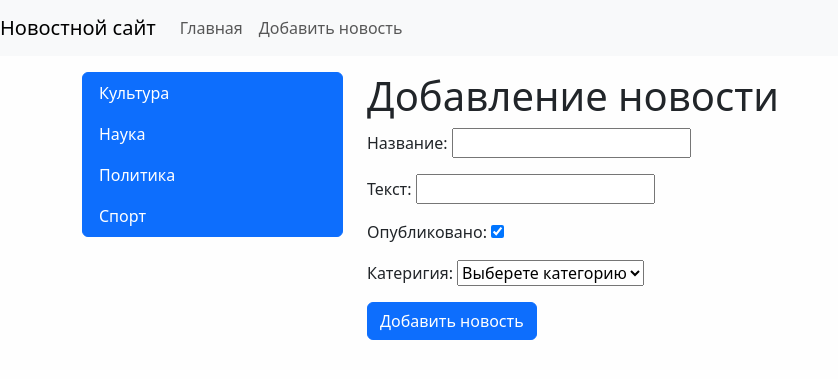
After one commit to DmitryBruner/news_project, a Django app: page /news/add_news/ in a window 1280 px wide. The commit adds this page. Shown: the top 379 px of the page, without its empty margins (0-838 px from the left). Run offline with Django 4.2, Linux system fonts and the light colour scheme; data comes from the database, SQL or seed files in the repository; some libraries are stand-ins or nearby versions.

Commit message:
create form

```diff
--- a/mysite/mysite/settings.py
+++ b/mysite/mysite/settings.py
@@ -117,7 +117,10 @@ USE_TZ = True
 # https://docs.djangoproject.com/en/4.1/howto/static-files/
 
 STATIC_URL = 'static/'
-
+STATIC_ROOT = os.path.join(BASE_DIR, 'static')
+STATICFILES_DIRS = [
+    os.path.join(BASE_DIR, 'mysite/static'),
+]
 
 MEDIA_ROOT = os.path.join(BASE_DIR, 'media')
 MEDIA_URL = '/media/'
--- /dev/null
+++ b/mysite/mysite/static/css/style.css
@@ -0,0 +1,3 @@
+body{
+    background-color: #fefefe;
+}
--- /dev/null
+++ b/mysite/news/forms.py
@@ -0,0 +1,8 @@
+from django import forms
+from .models import Category
+
+class NewsForm(forms.Form):
+    title = forms.CharField(max_length=150, label='Название')
+    content = forms.CharField(label='Текст', required=False)
+    is_published = forms.BooleanField(label='Опубликовано', initial=True)
+    category = forms.ModelChoiceField(queryset=Category.objects.all(), label='Катеригия', empty_label='Выберете категорию')
--- /dev/null
+++ b/mysite/news/templates/news/add_news.html
@@ -0,0 +1,16 @@
+{% extends 'base.html' %}
+
+{% block title %}
+Добавить новость  ::{{ block.super }}
+
+{% endblock %}
+{% block sidebar %}
+{% include 'inc/_sidebar.html' %}
+{% endblock %}{% block content %}
+<h1>Добавление новости</h1>
+<form action="{% url 'add_news' %} " method="post">
+    {% csrf_token %}
+    {{ form.as_p }}
+    <button type="submit" class="btn btn-primary btn-block">Добавить новость</button>
+</form>
+{% endblock %}
--- a/mysite/news/templates/news/view_news.html
+++ b/mysite/news/templates/news/view_news.html
@@ -7,7 +7,7 @@
 {% block sidebar %}
 {% include 'inc/_sidebar.html' %}
 {% endblock %}
-        <dib>
+
         {% block content %}
             <div class="card mb-3">
                 <h5 class="card-header"> <a href="{{ news_item.category.get_absolute_url }}">Категория: {{ news_item.category.title }}</a></h5> <!-- тут идет обращение к итерируему объекту, после к полю ньюс и после к полю категории -->
@@ -29,5 +29,5 @@
                     {{ news_item.created_at|date:"d-m-Y H:i:s" }}
                 </div>
             </div>
-            </dib>
+
 {% endblock %}
--- a/mysite/news/urls.py
+++ b/mysite/news/urls.py
@@ -5,5 +5,6 @@ urlpatterns = [
     path('', index, name='home'),
     path('category/<int:category_id>/', get_category, name='category'),
     path('news/<int:news_id>/', view_news, name='view_news'),
+    path('news/add_news/', add_news, name='add_news'),
 
 ]
--- a/mysite/news/views.py
+++ b/mysite/news/views.py
@@ -1,5 +1,6 @@
 from django.shortcuts import render, get_object_or_404
 from .models import News, Category
+from .forms import NewsForm
 
 
 def index(request):
@@ -20,3 +21,10 @@ def view_news(request, news_id):
     #news_item = News.objects.get(pk=news_id)
     news_item = get_object_or_404(News, pk=news_id)
     return render(request, 'news/view_news.html', {'news_item': news_item})
+
+def add_news(request):
+    if request.method == "POST":
+        pass
+    else:
+        form = NewsForm()
+    return render(request, 'news/add_news.html', {'form': form})
--- a/mysite/templates/base.html
+++ b/mysite/templates/base.html
@@ -1,12 +1,12 @@
+{% load static %}
 <!doctype html>
 <html lang="en">
   <head>
     <!-- Required meta tags -->
     <meta charset="utf-8">
     <meta name="viewport" content="width=device-width, initial-scale=1, shrink-to-fit=no">
-
-    <!-- Bootstrap CSS -->
-    <link rel="stylesheet" href="https://cdn.jsdelivr.net/npm/bootstrap@4.3.1/dist/css/bootstrap.min.css" integrity="sha384-ggOyR0iXCbMQv3Xipma34MD+dH/1fQ784/j6cY/iJTQUOhcWr7x9JvoRxT2MZw1T" crossorigin="anonymous">
+    <link rel="stylesheet" href="{% static 'bootstrap/css/bootstrap.min.css' %}" >
+    <link rel="stylesheet" href="{% static 'css/style.css' %}" >
     <title>{% block title %} Новости со всего мира {% endblock %}</title>
   </head>
   <body>
@@ -30,5 +30,7 @@
 <script src="https://code.jquery.com/jquery-3.3.1.slim.min.js" integrity="sha384-q8i/X+965DzO0rT7abK41JStQIAqVgRVzpbzo5smXKp4YfRvH+8abtTE1Pi6jizo" crossorigin="anonymous"></script>
 <script src="https://cdn.jsdelivr.net/npm/popper.js@1.14.7/dist/umd/popper.min.js" integrity="sha384-UO2eT0CpHqdSJQ6hJty5KVphtPhzWj9WO1clHTMGa3JDZwrnQq4sF86dIHNDz0W1" crossorigin="anonymous"></script>
 <script src="https://cdn.jsdelivr.net/npm/bootstrap@4.3.1/dist/js/bootstrap.min.js" integrity="sha384-JjSmVgyd0p3pXB1rRibZUAYoIIy6OrQ6VrjIEaFf/nJGzIxFDsf4x0xIM+B07jRM" crossorigin="anonymous"></script>
-</body>
+<script src="bootstrap/js/bootstrap.min.js"></script>
+
+  </body>
 </html>
--- a/mysite/templates/inc/_nav.html
+++ b/mysite/templates/inc/_nav.html
@@ -7,7 +7,7 @@
     <div class="collapse navbar-collapse" id="navbarSupportedContent">
         <ul class="navbar-nav mr-auto">
             <li class="nav-item"><a class="nav-link" href="{% url 'home' %}">Главная</a></li>
-            <li class="nav-item"><a class="nav-link" href="{% url 'home' %}">Добавить новость</a></li>
+            <li class="nav-item"><a class="nav-link" href="{% url 'add_news' %}">Добавить новость</a></li>
         </ul>
     </div>
 </nav>
```
